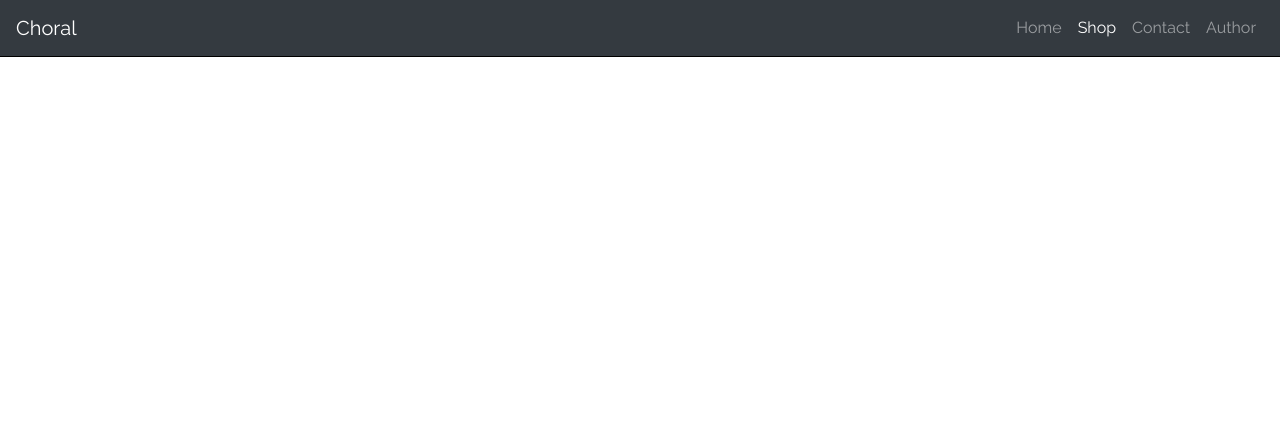
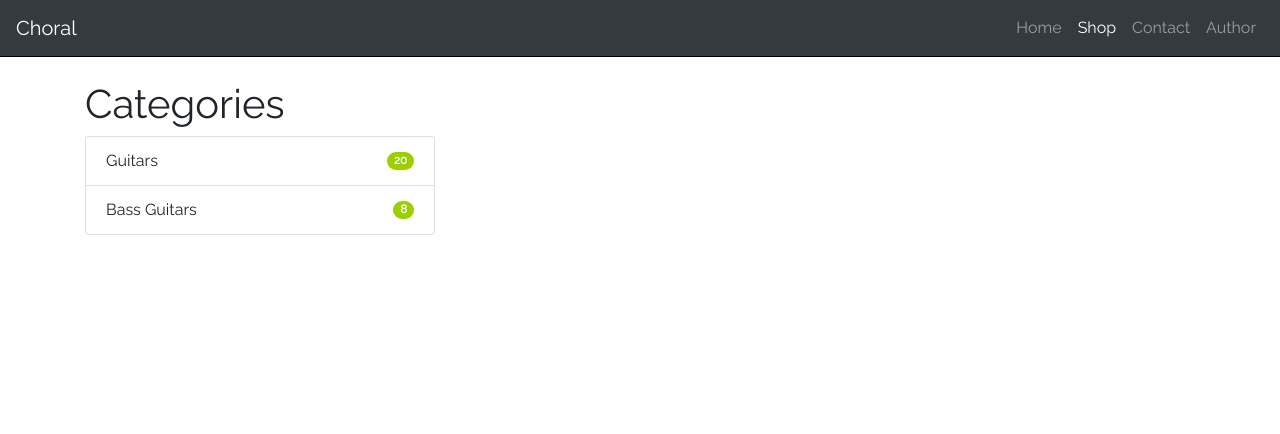
Before and after one commit to dev-cyprium/web-programming-ict, a PHP site: page /store.php in a window 1280 px wide. Shown: the top 434 px of the page. Before the commit the page ends 57 px from the top, so only its background shows below. Run offline with PHP 8.4, Linux system fonts and the light colour scheme.

Commit message:
Add styles for the store page

```diff
--- a/store.php
+++ b/store.php
@@ -9,5 +9,22 @@
   </head>
   <body>
     <?php include_once("templates/_navigation.php"); ?>
+    <div class='container push-from-top'>
+      <div class='row'>
+        <div class='col-lg-4'>
+          <h1>Categories</h1>
+          <ul class='list-group'>
+            <li class='list-group-item d-flex justify-content-between align-items-center'>
+              Guitars
+              <span class='badge badge-green badge-pill normal-font'>20</span>
+            </li>
+            <li class='list-group-item d-flex justify-content-between align-items-center'>
+              Bass Guitars
+              <span class='badge badge-green badge-pill normal-font'>8</span>
+            </li>
+          </ul>
+        </div>
+      </div>
+    </div>
   </body>
 </html>
--- a/style.css
+++ b/style.css
@@ -109,6 +109,20 @@ a.btn-primary:visited {
   outline: none !important;
 }
 
+.push-from-top {
+  margin-top: 5rem;
+}
+
+.normal-font {
+  font-size: 72%;
+}
+
+.badge-green {
+  background: #9BCF00;
+  color: white;
+}
+
+/* Media queries */
 @media only screen and (max-width: 60rem) {
   .header-image {
     height: 30rem;
```
